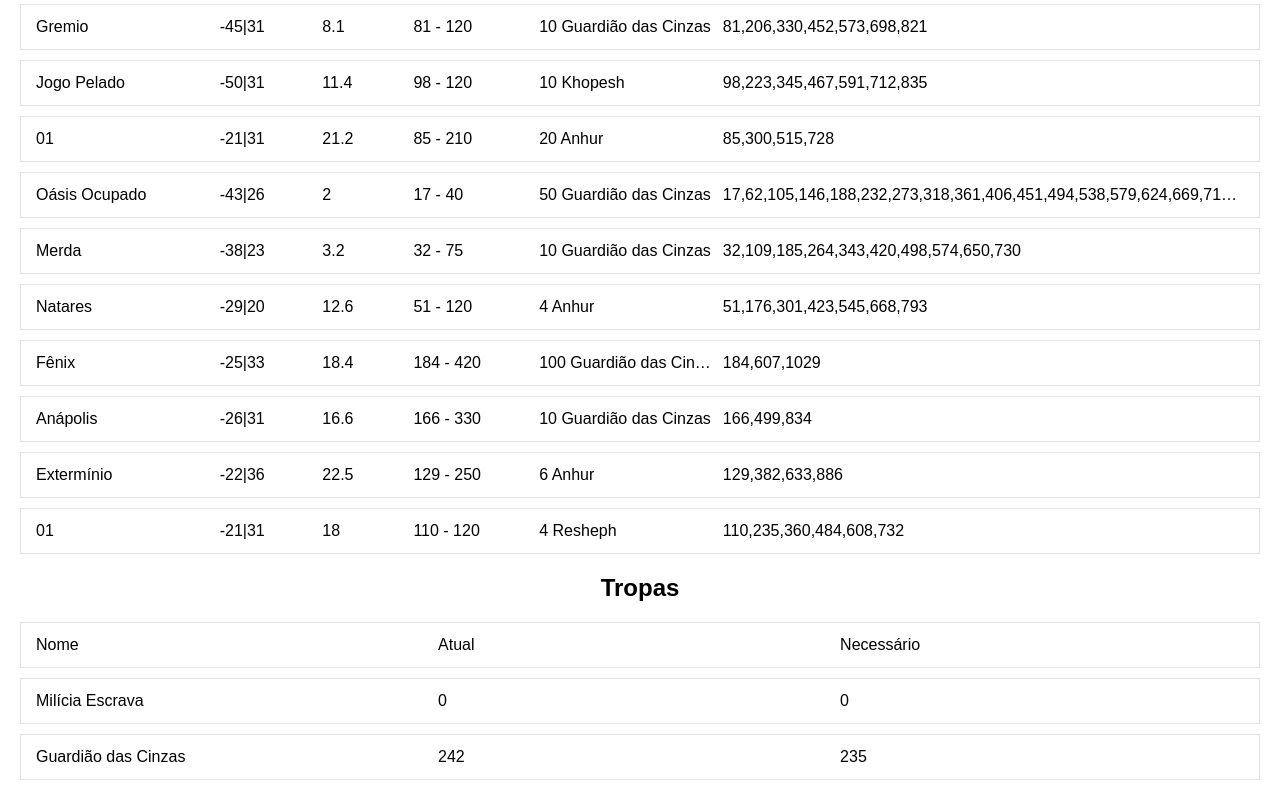
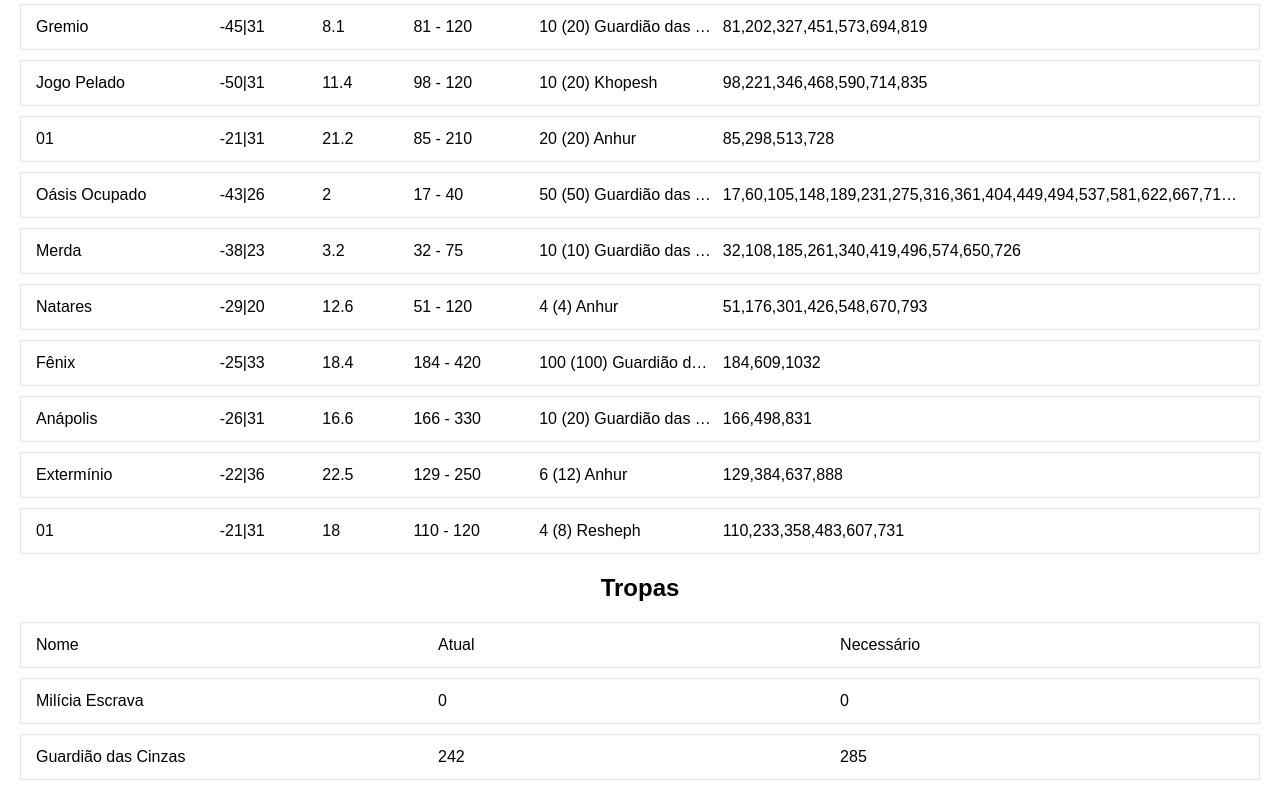
Before and after one commit to jonathanrz/travian-farms, a React (Create React App) app: page / in a window 1280 px wide. Shown: the part 740-1529 px from the top of the page. Built offline with nearby package versions, Linux system fonts and the light colour scheme.

Commit message:
Show necessary troops

```diff
--- a/src/App.js
+++ b/src/App.js
@@ -1,6 +1,8 @@
 import React, { Component } from 'react';
 import logo from './logo.svg';
 import './App.css';
+
+const maxTimeDerired = 720
 
 const troops = [
   {
@@ -90,7 +92,7 @@ const alexandriaFarms = [
     localization: "-44|19",
     distance: 5.8,
     time: 59,
-    time_to_attack: 90,
+    time_to_attack: 120,
     troops: {
       type: "Guardião das Cinzas",
       amount: 10
@@ -324,7 +326,7 @@ const troiaFarms = [
     time_to_attack: 90,
     troops: {
       type: "Guardião das Cinzas",
-      amount: 10
+      amount: 8
     }
   },
   {
@@ -340,6 +342,12 @@ const troiaFarms = [
     }
   }
 ]
+
+const necessaryTroopsByTime = (farm) =>{
+  const necessaryTime = farm.time * 2
+  const times = Math.ceil(necessaryTime / farm.time_to_attack)
+  return farm.troops.amount * times
+}
 
 class App extends Component {
   constructor(props) {
@@ -392,7 +400,7 @@ class FarmTable extends Component {
   generateTime(farm) {
       let times = [farm.time]
       let currentTime = farm.time
-      while(currentTime < 720) {
+      while(currentTime < maxTimeDerired) {
         currentTime += farm.time_to_attack + Math.floor((Math.random() * 5) + 1)
         times.push(currentTime)
       }
@@ -442,7 +450,7 @@ class FarmTable extends Component {
               {item.time} - {item.time_to_attack}
             </span>
             <span style={{ width: '15%' }}>
-              {item.troops.amount} {item.troops.type}
+              {item.troops.amount} ({necessaryTroopsByTime(item)}) {item.troops.type}
             </span>
             <span style={{ width: '45%' }}>
               {this.generateTime(item)}
@@ -473,7 +481,7 @@ class TroopsTable extends Component {
 
   necessaryTroops(troop, farms) {
       const farmsAttacked = farms.filter(isFarmAttackedWith(troop.name))
-      return farmsAttacked.reduce(function (accum, current) { return accum + current.troops.amount}, 0)
+      return farmsAttacked.reduce(function (accum, current) { return accum + necessaryTroopsByTime(current)}, 0)
   }
 
   render() {
```
